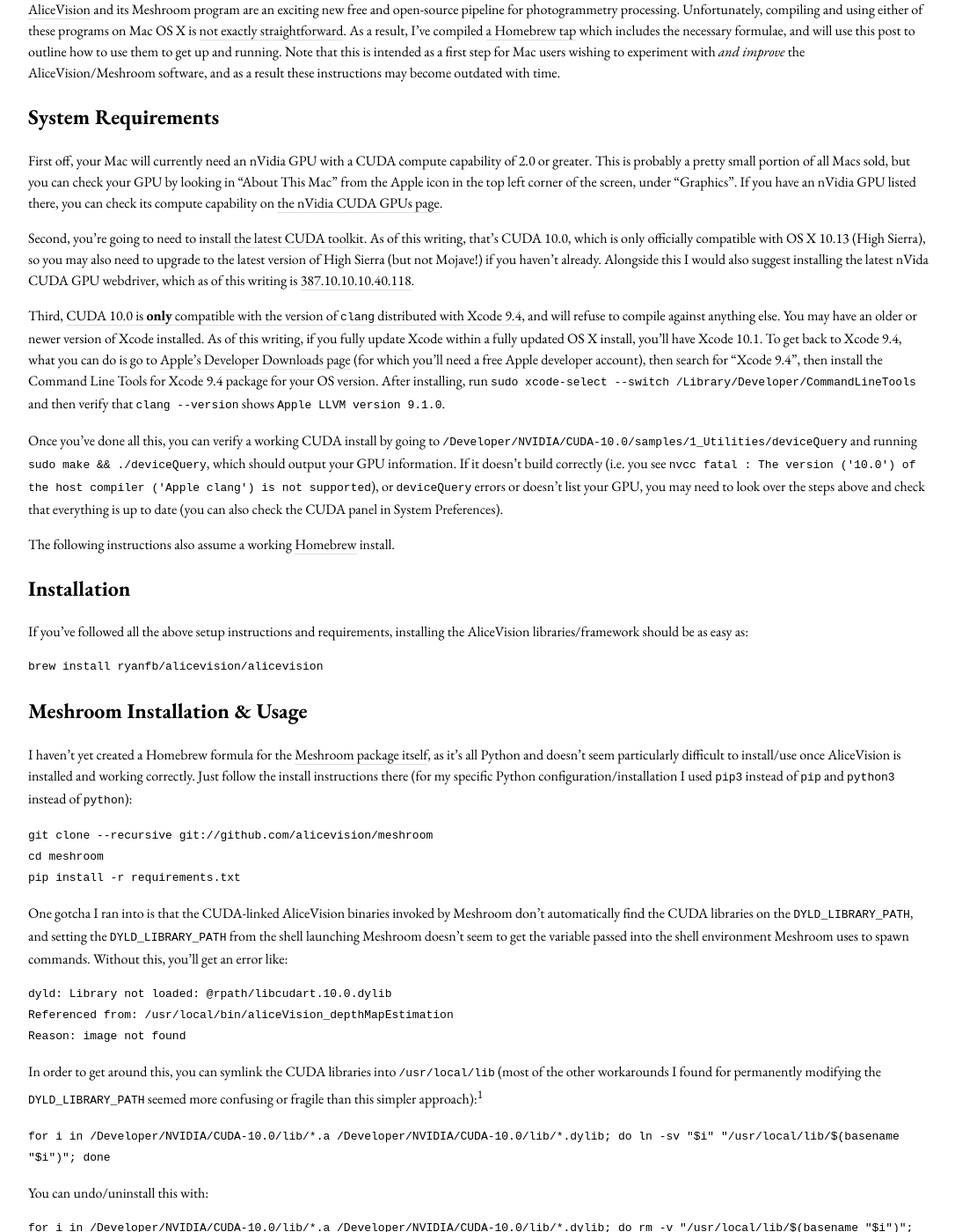
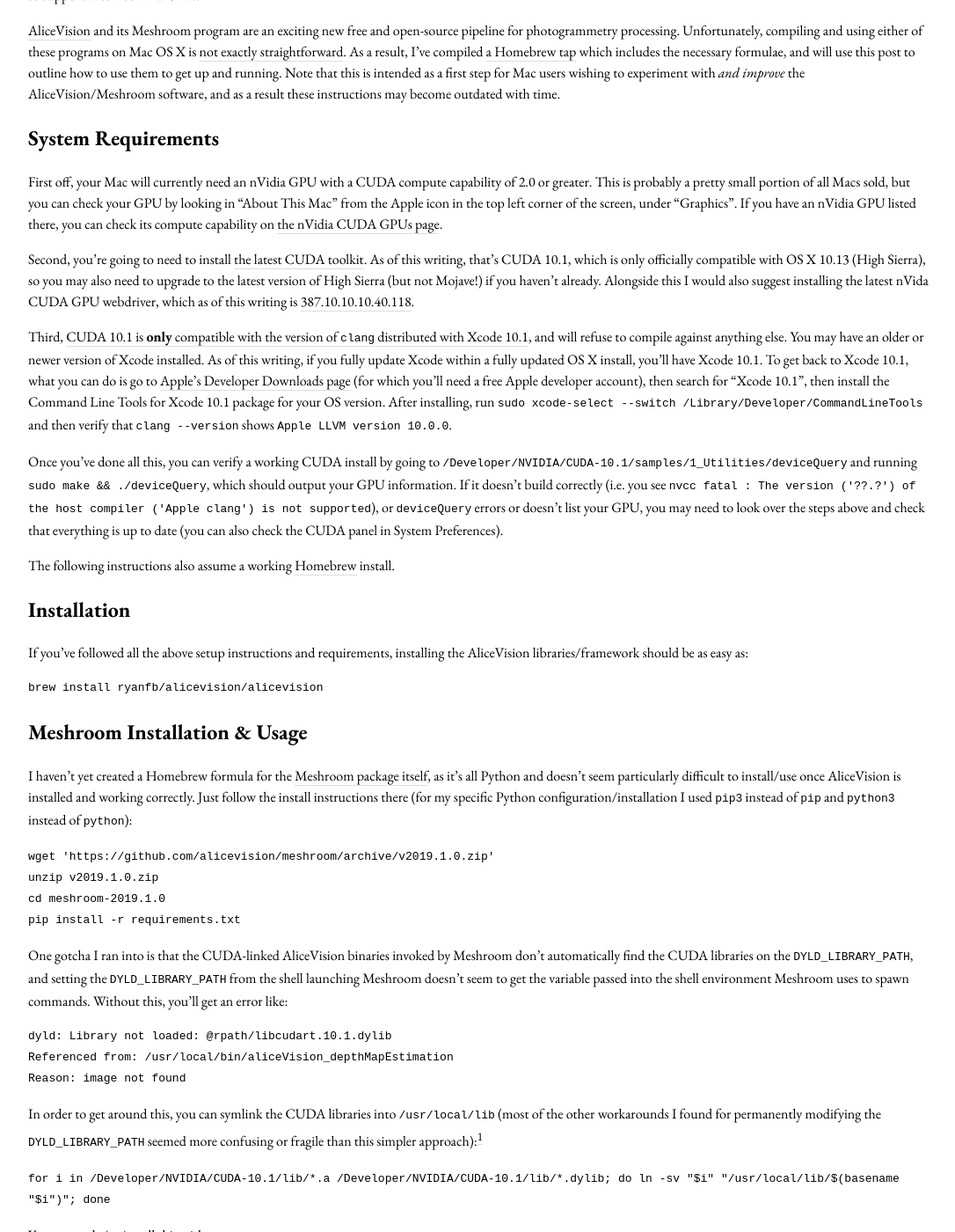
Before and after one commit to ryanfb/etc, a Jekyll site: the page built from _posts/2018-08-17-alicevision_and_meshroom_on_mac_os_x.md, in a window 1280 px wide and 1400 px high, scrolled down 245 px. Shown: the whole window at 88% size, without its empty margins (96-1182 px from the left). Built offline with Jekyll 4.4.1, drawn with Linux system fonts in a browser that asks for light colours; nearby versions of some CDN libraries; some of the changed text lies outside the part shown.

Commit message:
Update AliceVision/Meshroom guide

```diff
--- a/_posts/2018-08-17-alicevision_and_meshroom_on_mac_os_x.md
+++ b/_posts/2018-08-17-alicevision_and_meshroom_on_mac_os_x.md
@@ -4,7 +4,7 @@
 - photogrammetry
 ---
 
-**NOTE**: This guide was updated on 2019-01-28 to reflect the latest CUDA and Xcode versions.
+**NOTE**: This guide was updated on 2019-03-20 to reflect the latest CUDA 10.1 and Xcode 10.1 versions. The Homebrew formula was also updated to AliceVision 2.1.0 to support Meshroom 2019.1.0.
 
 [AliceVision](https://alicevision.github.io/) and its Meshroom program are an exciting new free and open-source pipeline for photogrammetry processing. Unfortunately, compiling and using either of these programs on Mac OS X is [not exactly straightforward](https://github.com/alicevision/AliceVision/issues/444). As a result, I've compiled [a Homebrew tap](http://github.com/ryanfb/homebrew-alicevision) which includes the necessary formulae, and will use this post to outline how to use them to get up and running. Note that this is intended as a first step for Mac users wishing to experiment with *and improve* the AliceVision/Meshroom software, and as a result these instructions may become outdated with time.
 
@@ -12,11 +12,11 @@
 
 First off, your Mac will currently need an nVidia GPU with a CUDA compute capability of 2.0 or greater. This is probably a pretty small portion of all Macs sold, but you can check your GPU by looking in "About This Mac" from the Apple icon in the top left corner of the screen, under "Graphics". If you have an nVidia GPU listed there, you can check its compute capability on [the nVidia CUDA GPUs page](https://developer.nvidia.com/cuda-gpus).
 
-Second, you're going to need to install [the latest CUDA toolkit](https://developer.nvidia.com/cuda-downloads). As of this writing, that's CUDA 10.0, which is only officially compatible with OS X 10.13 (High Sierra), so you may also need to upgrade to the latest version of High Sierra (but not Mojave!) if you haven't already. Alongside this I would also suggest installing the latest nVida CUDA GPU webdriver, which as of this writing is [387.10.10.10.40.118](https://www.nvidia.com/download/driverResults.aspx/142160/en-us).
+Second, you're going to need to install [the latest CUDA toolkit](https://developer.nvidia.com/cuda-downloads). As of this writing, that's CUDA 10.1, which is only officially compatible with OS X 10.13 (High Sierra), so you may also need to upgrade to the latest version of High Sierra (but not Mojave!) if you haven't already. Alongside this I would also suggest installing the latest nVida CUDA GPU webdriver, which as of this writing is [387.10.10.10.40.118](https://www.nvidia.com/download/driverResults.aspx/142160/en-us).
 
-Third, [CUDA 10.0 is **only** compatible with the version of `clang` distributed with Xcode 9.4](https://docs.nvidia.com/cuda/cuda-installation-guide-mac-os-x/index.html), and will refuse to compile against anything else. You may have an older or newer version of Xcode installed. As of this writing, if you fully update Xcode within a fully updated OS X install, you'll have Xcode 10.1. To get back to Xcode 9.4, what you can do is go to [Apple's Developer Downloads page](https://developer.apple.com/download/more/) (for which you'll need a free Apple developer account), then search for "Xcode 9.4", then install the Command Line Tools for Xcode 9.4 package for your OS version. After installing, run `sudo xcode-select --switch /Library/Developer/CommandLineTools` and then verify that `clang --version` shows `Apple LLVM version 9.1.0`.
+Third, [CUDA 10.1 is **only** compatible with the version of `clang` distributed with Xcode 10.1](https://docs.nvidia.com/cuda/cuda-installation-guide-mac-os-x/index.html), and will refuse to compile against anything else. You may have an older or newer version of Xcode installed. As of this writing, if you fully update Xcode within a fully updated OS X install, you'll have Xcode 10.1. To get back to Xcode 10.1, what you can do is go to [Apple's Developer Downloads page](https://developer.apple.com/download/more/) (for which you'll need a free Apple developer account), then search for "Xcode 10.1", then install the Command Line Tools for Xcode 10.1 package for your OS version. After installing, run `sudo xcode-select --switch /Library/Developer/CommandLineTools` and then verify that `clang --version` shows `Apple LLVM version 10.0.0`.
 
-Once you've done all this, you can verify a working CUDA install by going to `/Developer/NVIDIA/CUDA-10.0/samples/1_Utilities/deviceQuery` and running `sudo make && ./deviceQuery`, which should output your GPU information. If it doesn't build correctly (i.e. you see `nvcc fatal   : The version ('10.0') of the host compiler ('Apple clang') is not supported`), or `deviceQuery` errors or doesn't list your GPU, you may need to look over the steps above and check that everything is up to date (you can also check the CUDA panel in System Preferences).
+Once you've done all this, you can verify a working CUDA install by going to `/Developer/NVIDIA/CUDA-10.1/samples/1_Utilities/deviceQuery` and running `sudo make && ./deviceQuery`, which should output your GPU information. If it doesn't build correctly (i.e. you see `nvcc fatal   : The version ('??.?') of the host compiler ('Apple clang') is not supported`), or `deviceQuery` errors or doesn't list your GPU, you may need to look over the steps above and check that everything is up to date (you can also check the CUDA panel in System Preferences).
 
 The following instructions also assume a working [Homebrew](https://brew.sh/) install.
 
@@ -30,31 +30,32 @@
 
 I haven't yet created a Homebrew formula for the [Meshroom package itself](https://github.com/alicevision/meshroom), as it's all Python and doesn't seem particularly difficult to install/use once AliceVision is installed and working correctly. Just follow the install instructions there (for my specific Python configuration/installation I used `pip3` instead of `pip` and `python3` instead of `python`):
 
-    git clone --recursive git://github.com/alicevision/meshroom
-    cd meshroom
+    wget 'https://github.com/alicevision/meshroom/archive/v2019.1.0.zip'
+    unzip v2019.1.0.zip
+    cd meshroom-2019.1.0
     pip install -r requirements.txt
 
 One gotcha I ran into is that the CUDA-linked AliceVision binaries invoked by Meshroom don't automatically find the CUDA libraries on the `DYLD_LIBRARY_PATH`, and setting the `DYLD_LIBRARY_PATH` from the shell launching Meshroom doesn't seem to get the variable passed into the shell environment Meshroom uses to spawn commands. Without this, you'll get an error like:
 
-    dyld: Library not loaded: @rpath/libcudart.10.0.dylib
+    dyld: Library not loaded: @rpath/libcudart.10.1.dylib
       Referenced from: /usr/local/bin/aliceVision_depthMapEstimation
       Reason: image not found
 
 In order to get around this, you can symlink the CUDA libraries into `/usr/local/lib` (most of the other workarounds I found for permanently modifying the `DYLD_LIBRARY_PATH` seemed more confusing or fragile than this simpler approach):[^dyldpath]
 
-    for i in /Developer/NVIDIA/CUDA-10.0/lib/*.a /Developer/NVIDIA/CUDA-10.0/lib/*.dylib; do ln -sv "$i" "/usr/local/lib/$(basename "$i")"; done
+    for i in /Developer/NVIDIA/CUDA-10.1/lib/*.a /Developer/NVIDIA/CUDA-10.1/lib/*.dylib; do ln -sv "$i" "/usr/local/lib/$(basename "$i")"; done
 
 You can undo/uninstall this with:
 
-    for i in /Developer/NVIDIA/CUDA-10.0/lib/*.a /Developer/NVIDIA/CUDA-10.0/lib/*.dylib; do rm -v "/usr/local/lib/$(basename "$i")"; done
+    for i in /Developer/NVIDIA/CUDA-10.1/lib/*.a /Developer/NVIDIA/CUDA-10.1/lib/*.dylib; do rm -v "/usr/local/lib/$(basename "$i")"; done
 
 You may also want to download the voctree dataset:
 
-    curl 'https://gitlab.com/alicevision/trainedVocabularyTreeData/raw/master/vlfeat_K80L3.SIFT.tree' -o /usr/local/Cellar/alicevision/2.0.0/share/aliceVision/vlfeat_K80L3.SIFT.tree
+    curl 'https://gitlab.com/alicevision/trainedVocabularyTreeData/raw/master/vlfeat_K80L3.SIFT.tree' -o /usr/local/Cellar/alicevision/2.1.0/share/aliceVision/vlfeat_K80L3.SIFT.tree
 
 Then launch with:
 
-    ALICEVISION_SENSOR_DB=/usr/local/Cellar/alicevision/2.0.0/share/aliceVision/cameraSensors.db ALICEVISION_VOCTREE=/usr/local/Cellar/alicevision/2.0.0/share/aliceVision/vlfeat_K80L3.SIFT.tree PYTHONPATH=$PWD python meshroom/ui
+    ALICEVISION_SENSOR_DB=/usr/local/Cellar/alicevision/2.1.0/share/aliceVision/cameraSensors.db ALICEVISION_VOCTREE=/usr/local/Cellar/alicevision/2.1.0/share/aliceVision/vlfeat_K80L3.SIFT.tree PYTHONPATH=$PWD python meshroom/ui
 
 Import some photos, click "Start", wait a while, and hopefully you should end up with a reconstructed and textured mesh ([here's an example of my own which I uploaded to SketchFab](https://skfb.ly/6ARpx)). By default, the output will be in `MeshroomCache/Texturing/` (relative to where you saved the project file).
 
@@ -62,4 +63,4 @@
 
 [^dyldpath]: Previously, I suggested modifying `meshroom/core/desc.py` so that [the return value at the end of the `buildCommandLine` method](https://github.com/alicevision/meshroom/blob/develop/meshroom/core/desc.py#L368) instead reads:
 
-        return 'DYLD_LIBRARY_PATH="/Developer/NVIDIA/CUDA-10.0/lib" ' + cmdPrefix + chunk.node.nodeDesc.commandLine.format(**chunk.node._cmdVars) + cmdSuffix
+        return 'DYLD_LIBRARY_PATH="/Developer/NVIDIA/CUDA-10.1/lib" ' + cmdPrefix + chunk.node.nodeDesc.commandLine.format(**chunk.node._cmdVars) + cmdSuffix
```
